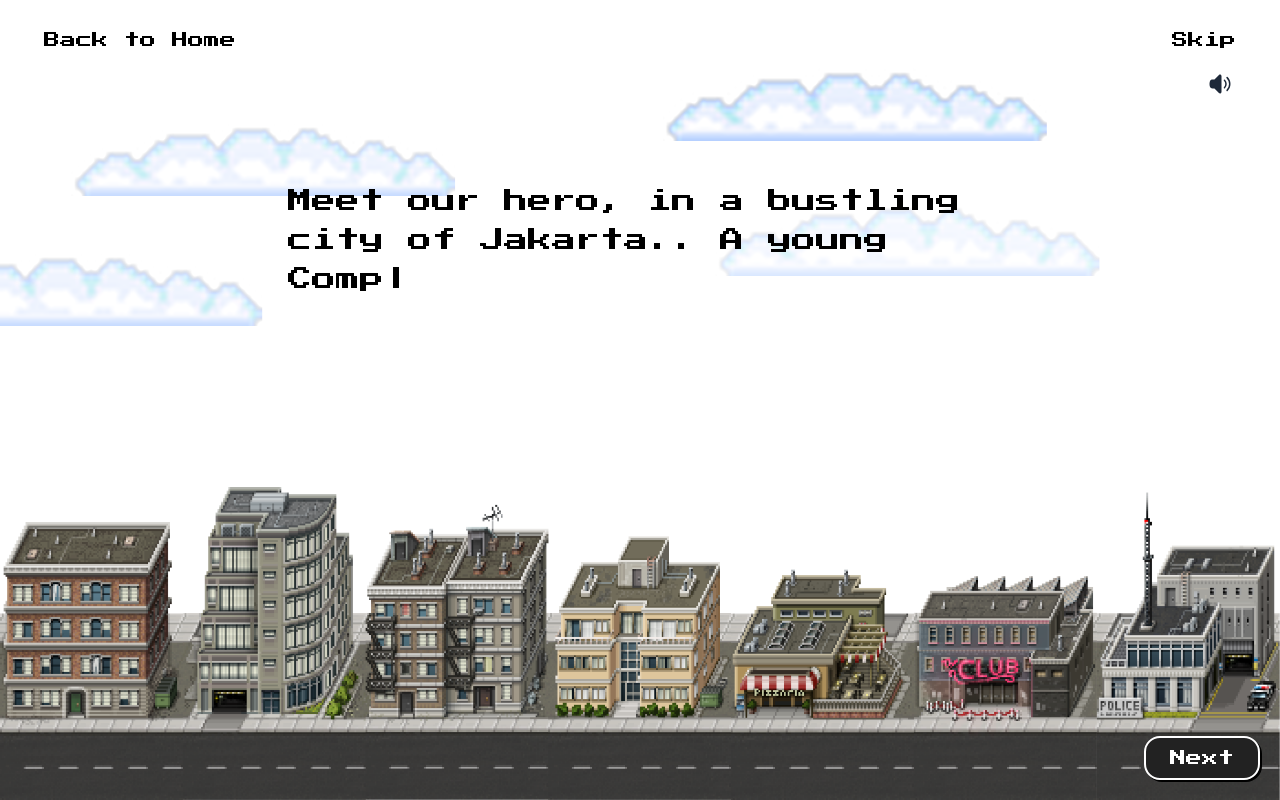
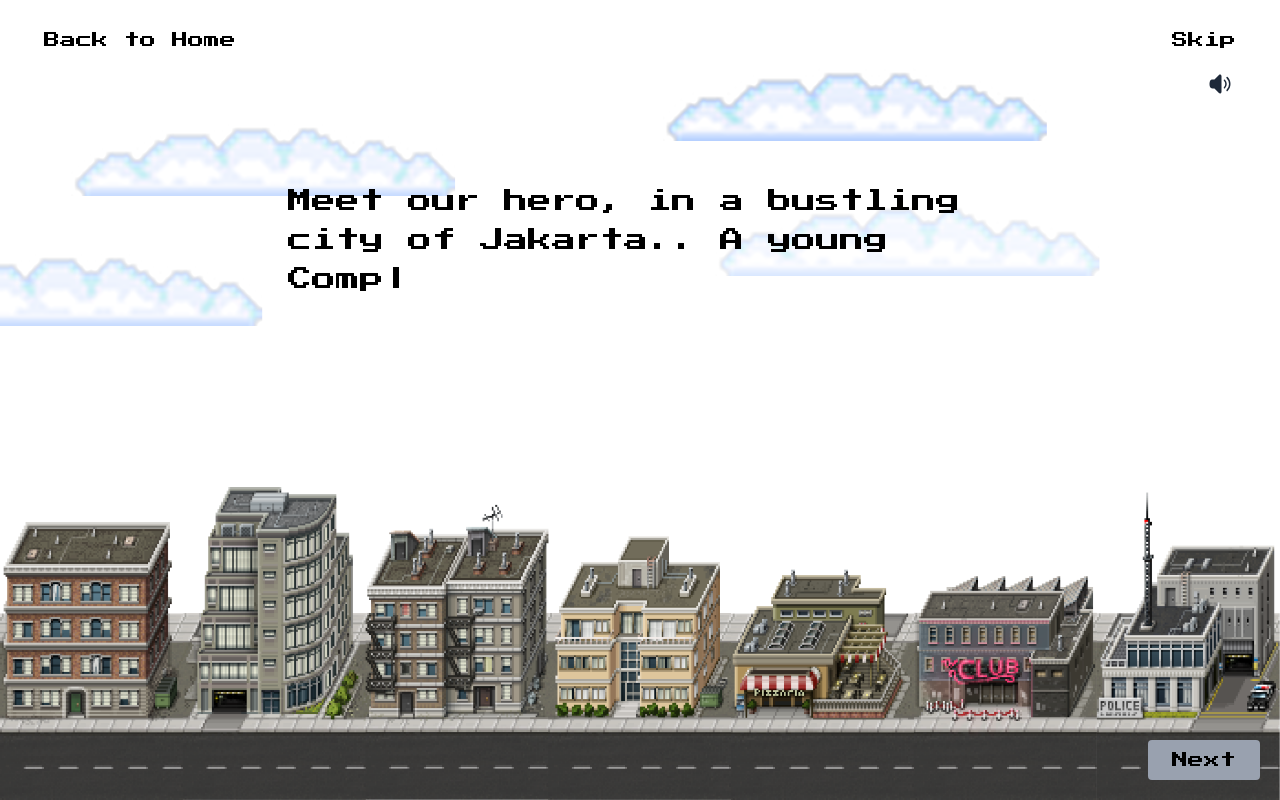
Before and after one commit to salsabilaadrian/portofolio-2025, a Next.js app: page /transition in a window 1280 px wide. Built offline with nearby package versions, Linux system fonts and the light colour scheme.

Commit message:
edit font at global css

```diff
--- a/app/styles/globals.css
+++ b/app/styles/globals.css
@@ -5,7 +5,7 @@
 @tailwind utilities;
 
 body {
-  font-family: 'Press Start 2P', cursive;
+  font-family: 'Press Start 2P';
   background-color: #fff;
   color: #000;
   margin: 0;
@@ -53,7 +53,7 @@ body {
 }
 
 /* Button Pixel */
-.pixel-button {
+/* .pixel-button {
   font-family: 'Press Start 2P', cursive;
   border: 2px solid white;
   background-color: #222;
@@ -61,7 +61,7 @@ body {
   box-shadow: 2px 2px 0px black;
   transition: transform 0.1s ease;
   border-radius: 1rem;
-}
+} */
 
 .pixel-button:hover {
   transform: translateY(-2px);
```
